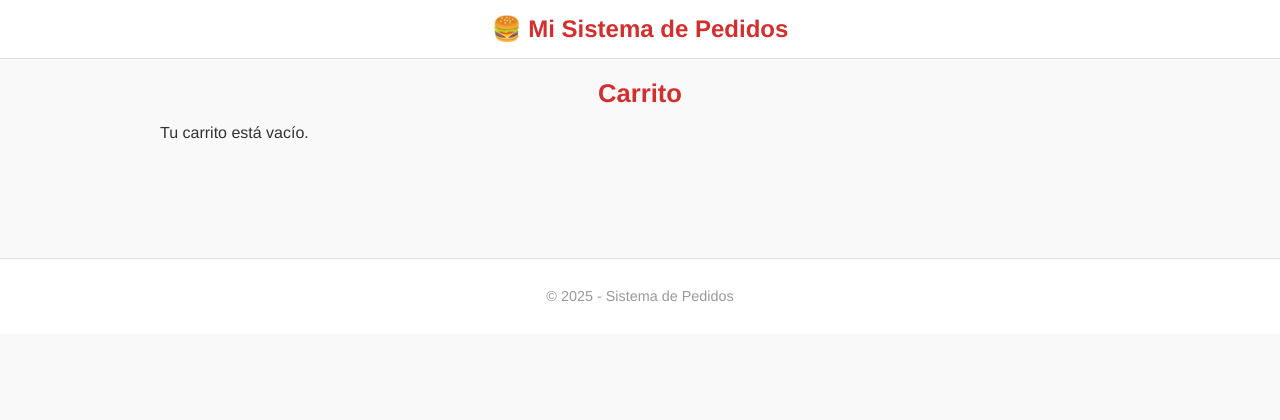
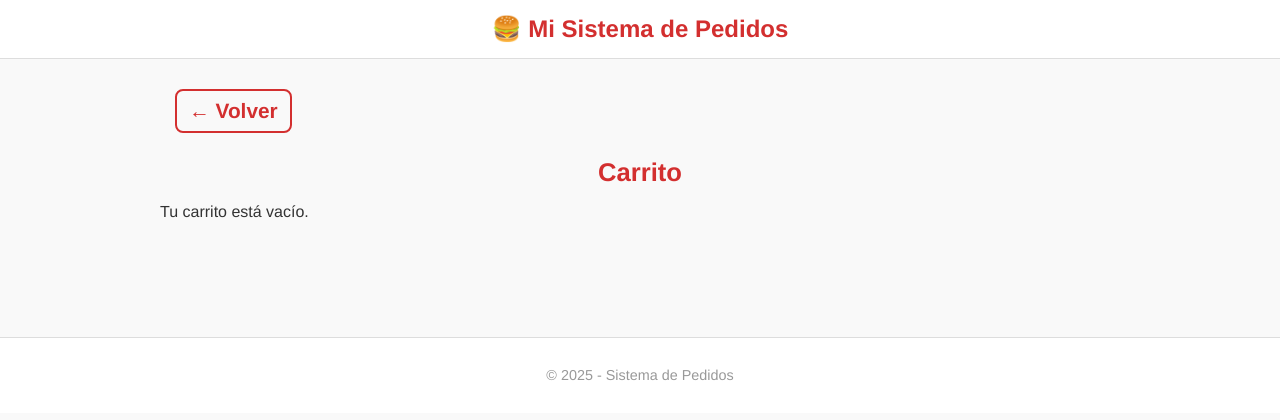
Before and after one commit to Valenn31/Bajoneros, a Django app: page /carrito/ in a window 1280 px wide. Shown: the top 420 px of the page. Run offline with Django 5.2, Linux system fonts and the light colour scheme.

Commit message:
ACTUALIZACION
CSS CARRITO

```diff
--- a/sistema/mi_app/static/css/carrito.css
+++ b/sistema/mi_app/static/css/carrito.css
@@ -204,3 +204,43 @@ h2 {
   .btn-pedido:hover {
     background-color: #b71c1c;
   }
+
+  .btn-volver {
+    display: inline-flex;
+    align-items: center;
+    gap: 6px;
+    font-weight: 600;
+    color: #d32f2f;
+    font-size: 1em;
+    text-decoration: none;
+    padding: 8px 12px;
+    border-radius: 8px;
+    border: 2px solid #d32f2f;
+    transition: background-color 0.2s ease, color 0.2s ease;
+    margin: 15px;
+    user-select: none;
+    cursor: pointer;
+    max-width: fit-content;
+  }
+
+  .btn-volver:hover {
+    background-color: #d32f2f;
+    color: white;
+    text-decoration: none;
+  }
+
+  .btn-volver {
+    display: inline-block;
+    margin: 10px 15px 5px 15px;
+    color: #d32f2f;
+    font-weight: bold;
+    font-size: 1.3em;
+    text-decoration: none;
+    cursor: pointer;
+    user-select: none;
+    transition: color 0.2s ease;
+  }
+
+  .btn-volver:hover {
+    color: #b71c1c;
+  }
--- a/sistema/mi_app/templates/cliente/carrito.html
+++ b/sistema/mi_app/templates/cliente/carrito.html
@@ -3,6 +3,8 @@
 {% block content %}
 <link rel="stylesheet" href="{% static 'css/carrito.css' %}">
 
+<!-- Botón Volver -->
+<a href="{% url 'catalogo_cliente' %}" class="btn-volver">← Volver</a>
 <h2>Carrito</h2>
 
 {% if items %}
```
Also changed, not shown: sistema/db.sqlite3.
